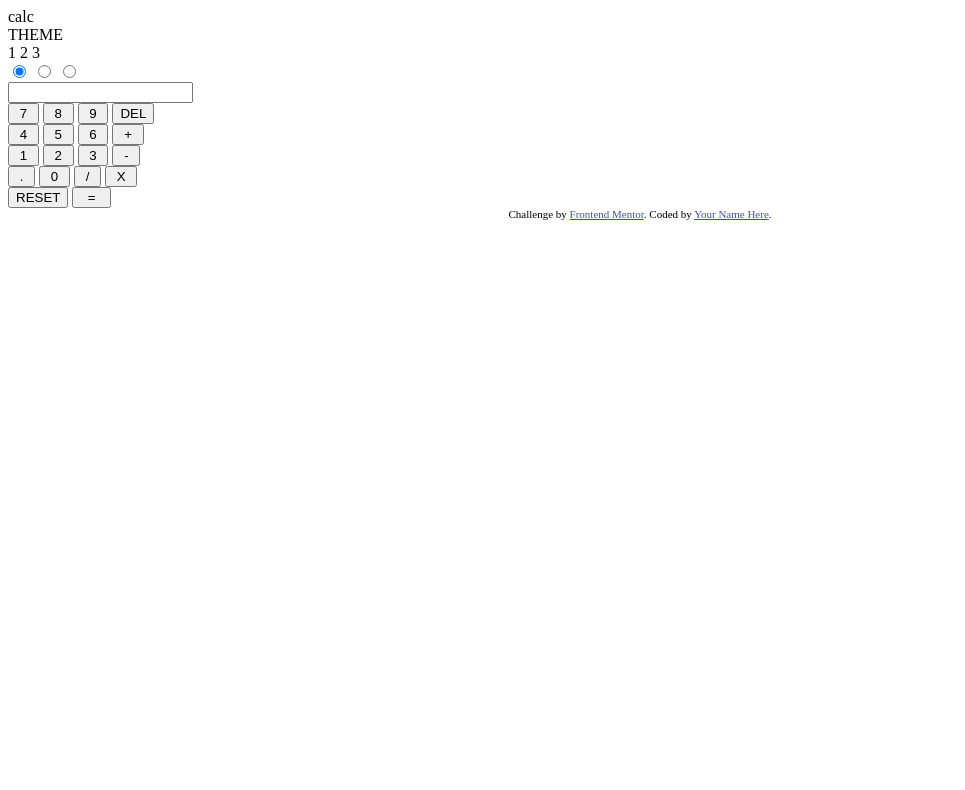
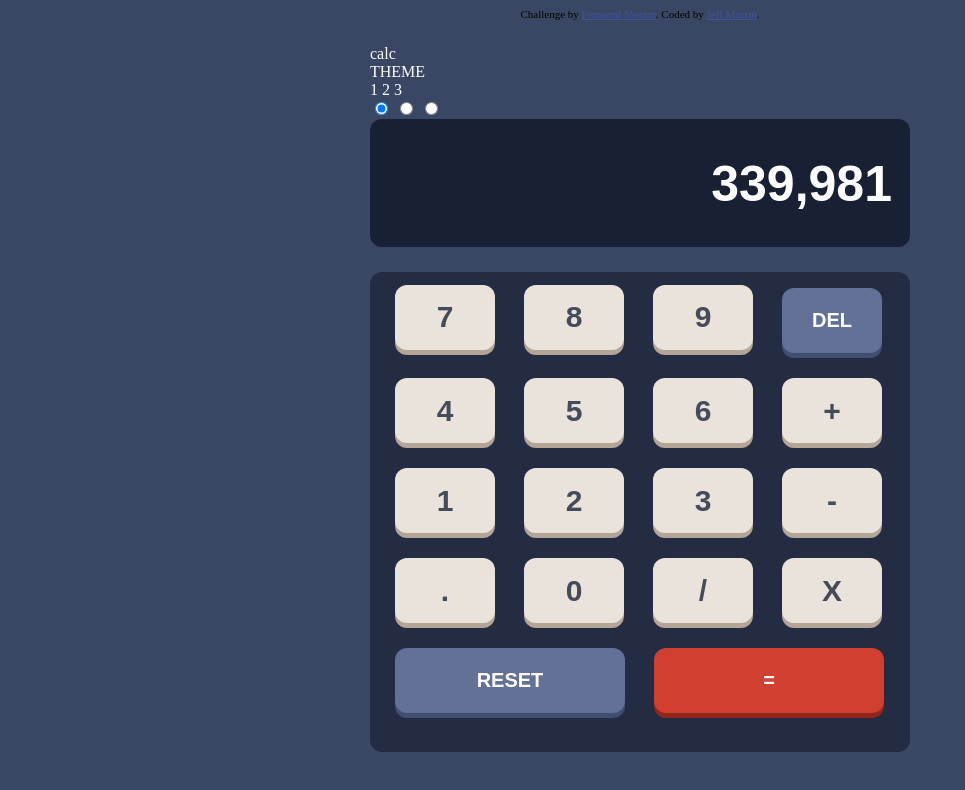
Before and after one commit to jeffmurrin/calculator-app-main, a plain HTML site: page index.html in a window 1280 px wide. Shown: the whole page, without its empty margins (0-965 px from the left). Drawn offline with Linux system fonts and the light colour scheme.

Commit message:
Add CSS for theme 1

```diff
--- /dev/null
+++ b/css/theme1.css
@@ -0,0 +1,102 @@
+body {
+  background-color: #3a4764;
+  background-color: hsl(222, 26%, 31%);
+}
+
+#calculator {
+  position: fixed;
+  top: 50%;
+  left: 50%;
+  -webkit-transform: translate(-50%, -50%);
+  -moz-transform: translate(-50%, -50%);
+  -ms-transform: translate(-50%, -50%);
+  -o-transform: translate(-50%, -50%);
+  transform: translate(-50%, -50%);
+  width: 540px;
+  height: 710px;
+}
+
+#selector{
+  background-color: #3a4764;
+  background-color: hsl(222, 26%, 31%);
+  color: white;
+  border-radius: 12px;
+  border-style: hidden;
+}
+
+#display {
+  width: 540px;
+  height: 128px;
+  background-color: hsl(224, 36%, 15%);
+  border-radius: 12px;
+  border-style: hidden;
+}
+
+#displayNumbers{
+  font-size: 50px;
+  font-weight: bold;
+  text-align: right;
+  color: white;
+  margin: 32px 20px;
+  width: 500px;
+  height: 64px;
+  background: transparent;
+  border: 0;
+}
+
+#keypad {
+  background-color: hsl(223, 31%, 20%);
+  width: 540px;
+  height: 480px;
+  border-radius: 12px;
+  border-style: hidden;
+}
+
+.divider{
+  height: 25px;
+}
+
+.allBtn {
+  font-weight: bold;
+  height: 65px;
+  border-radius: 12px;
+  border-style: hidden;
+  margin: 12.5px;
+}
+
+.allBtn:hover {
+  transform: translate(0, 2%);
+}
+
+.squareBtn {
+  width: 100px;
+}
+
+.rectangleBtn {
+  width: 230px;
+}
+
+.numberBtn {
+  font-size: 30px;
+  color: hsl(221, 14%, 31%);
+  background-color: hsl(30, 25%, 89%);
+  box-shadow: 0 5px hsl(28, 16%, 65%);
+}
+
+.wordBtn {
+  font-size: 20px;
+  color: white;
+  background-color: hsl(225, 21%, 49%);
+  box-shadow: 0 5px hsl(224, 28%, 35%);
+}
+
+.equalsBtn {
+  font-size: 20px;
+  color: white;
+  background-color: hsl(6, 63%, 50%);
+  box-shadow: 0 5px hsl(6, 70%, 34%);
+}
+
+.btnRow {
+  margin-left: 12.5px;
+}
--- a/index.html
+++ b/index.html
@@ -6,7 +6,7 @@
   <meta name="viewport" content="width=device-width, initial-scale=1.0"> <!-- displays site properly based on user's device -->
 
   <link rel="icon" type="image/png" sizes="32x32" href="./images/favicon-32x32.png">
-  <link rel="stylesheet" href="css/styles.css">
+  <link rel="stylesheet" href="css/theme1.css">
 
   <title>Frontend Mentor | Calculator app</title>
 
@@ -43,36 +43,37 @@
       </div>
     </div>
     <div id="display">
-      <input id="displayNumbers" type="text">
+      <input id="displayNumbers" type="text" value="339,981" readonly>
     </div>
+    <div class="divider"></div>
     <div id="keypad">
-      <div>
-        <input type="button" class="calcBtn" value=" 7 ">
-        <input type="button" class="calcBtn" value=" 8 ">
-        <input type="button" class="calcBtn" value=" 9 ">
-        <input type="button" class="deleteBtn" value="DEL">
+      <div class="btnRow">
+        <input type="button" class="allBtn squareBtn numberBtn" value=" 7 ">
+        <input type="button" class="allBtn squareBtn numberBtn" value=" 8 ">
+        <input type="button" class="allBtn squareBtn numberBtn" value=" 9 ">
+        <input type="button" class="allBtn squareBtn wordBtn" value="DEL">
       </div>
-      <div>
-        <input type="button" class="calcBtn" value=" 4 ">
-        <input type="button" class="calcBtn" value=" 5 ">
-        <input type="button" class="calcBtn" value=" 6 ">
-        <input type="button" class="calcBtn" value=" + ">
+      <div class="btnRow">
+        <input type="button" class="allBtn squareBtn numberBtn" value=" 4 ">
+        <input type="button" class="allBtn squareBtn numberBtn" value=" 5 ">
+        <input type="button" class="allBtn squareBtn numberBtn" value=" 6 ">
+        <input type="button" class="allBtn squareBtn numberBtn" value=" + ">
       </div>
-      <div>
-        <input type="button" class="calcBtn" value=" 1 ">
-        <input type="button" class="calcBtn" value=" 2 ">
-        <input type="button" class="calcBtn" value=" 3 ">
-        <input type="button" class="calcBtn" value=" - ">
+      <div class="btnRow">
+        <input type="button" class="allBtn squareBtn numberBtn" value=" 1 ">
+        <input type="button" class="allBtn squareBtn numberBtn" value=" 2 ">
+        <input type="button" class="allBtn squareBtn numberBtn" value=" 3 ">
+        <input type="button" class="allBtn squareBtn numberBtn" value=" - ">
       </div>
-      <div>
-        <input type="button" class="calcBtn" value=" . ">
-        <input type="button" class="calcBtn" value=" 0 ">
-        <input type="button" class="calcBtn" value=" / ">
-        <input type="button" class="calcBtn" value=" X ">
+      <div class="btnRow">
+        <input type="button" class="allBtn squareBtn numberBtn" value=" . ">
+        <input type="button" class="allBtn squareBtn numberBtn" value=" 0 ">
+        <input type="button" class="allBtn squareBtn numberBtn" value=" / ">
+        <input type="button" class="allBtn squareBtn numberBtn" value=" X ">
       </div>
-      <div>
-        <input type="button" class="resetBtn" value="RESET">
-        <input type="button" class="equalsBtn" value="  =  ">
+      <div class="btnRow">
+        <input type="button" class="allBtn rectangleBtn wordBtn" value="RESET">
+        <input type="button" class="allBtn rectangleBtn equalsBtn" value="  =  ">
       </div>
     </div>
   </section>
@@ -80,7 +81,7 @@
 
   <div class="attribution">
     Challenge by <a href="https://www.frontendmentor.io?ref=challenge" target="_blank">Frontend Mentor</a>.
-    Coded by <a href="#">Your Name Here</a>.
+    Coded by <a href="#">Jeff Murrin</a>.
   </div>
 </body>
 
```
